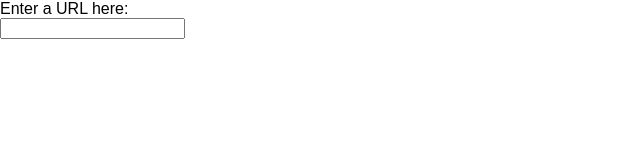
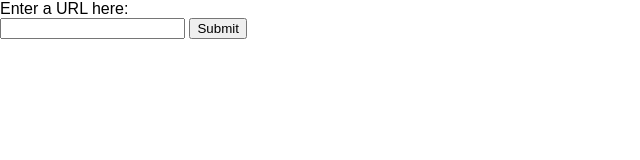
Before and after one commit to wwwillchen/web-historian, a website: page web/public/index.html in a window 1280 px wide. Shown: the whole page, without its empty margins (0-640 px from the left). Drawn offline with Linux system fonts and the light colour scheme.

Commit message:
hooked up form submission button to... nothing

```diff
--- a/web/public/index.html
+++ b/web/public/index.html
@@ -5,8 +5,9 @@
 </head>
 <body>
   Enter a URL here:
-  <form method="POST">
+  <form action="." method="POST">
     <input type="input" name="url"></input>
+    <input type="submit"></input>
   </form>
 </body>
 </html>
```
